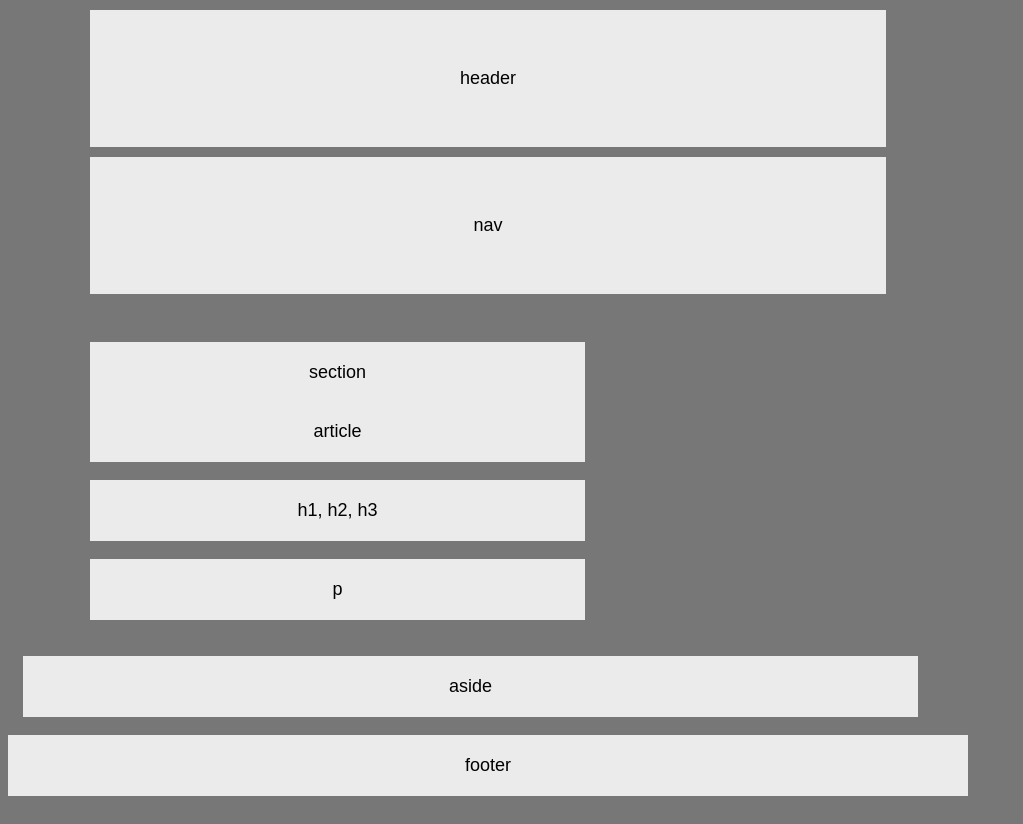
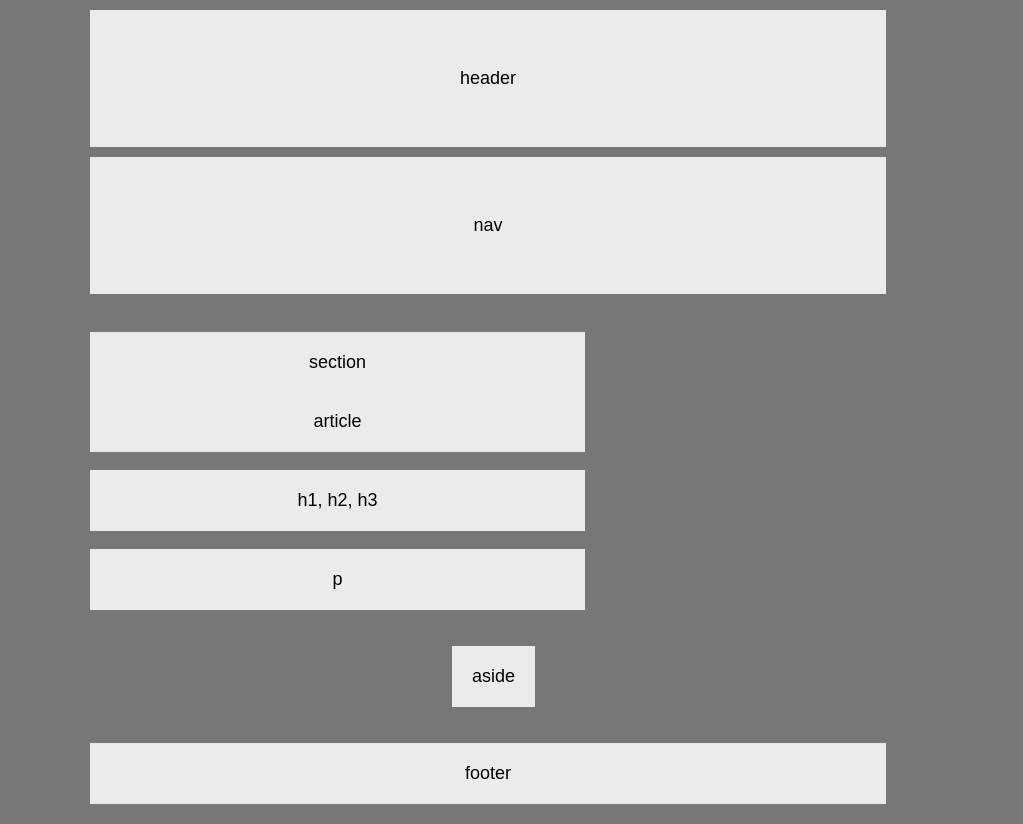
Before and after one commit to fugitivepigments/HW-Wireframe, a plain HTML site: page index.html in a window 1280 px wide. Shown: the whole page, without its empty margins (0-1023 px from the left). Drawn offline with Linux system fonts and the light colour scheme.

Commit message:
updated html css

```diff
--- a/index.html
+++ b/index.html
@@ -20,7 +20,7 @@
 	<section>
 		<p>section</p>
 	</section>
-
+<div class="group2">
 	<article>
 		<p>article</p>
 	</article>
@@ -32,6 +32,7 @@
 	<aside>
 		<p>aside</p>
 	</aside>
+</div>
 
 	<footer>
 		<p>footer</p>
--- a/style.css
+++ b/style.css
@@ -19,7 +19,7 @@ header {
 nav {
 	background-color: #ebebeb;
 	padding: 20px;
-	margin: 10px 82px 30px 82px;
+	margin: 10px 82px 20px 82px;
 }
 
 section {
@@ -36,6 +36,7 @@ article {
 
 aside {
 	margin: 0px 50px 0px 15px;
+	float: right;
 }
 
 p {
@@ -46,6 +47,8 @@ p {
 
 footer {
 	background-color: #ebebeb;
+	margin: 10px 82px 20px 82px;
+	clear: both;
 }
 
 .group {
```
